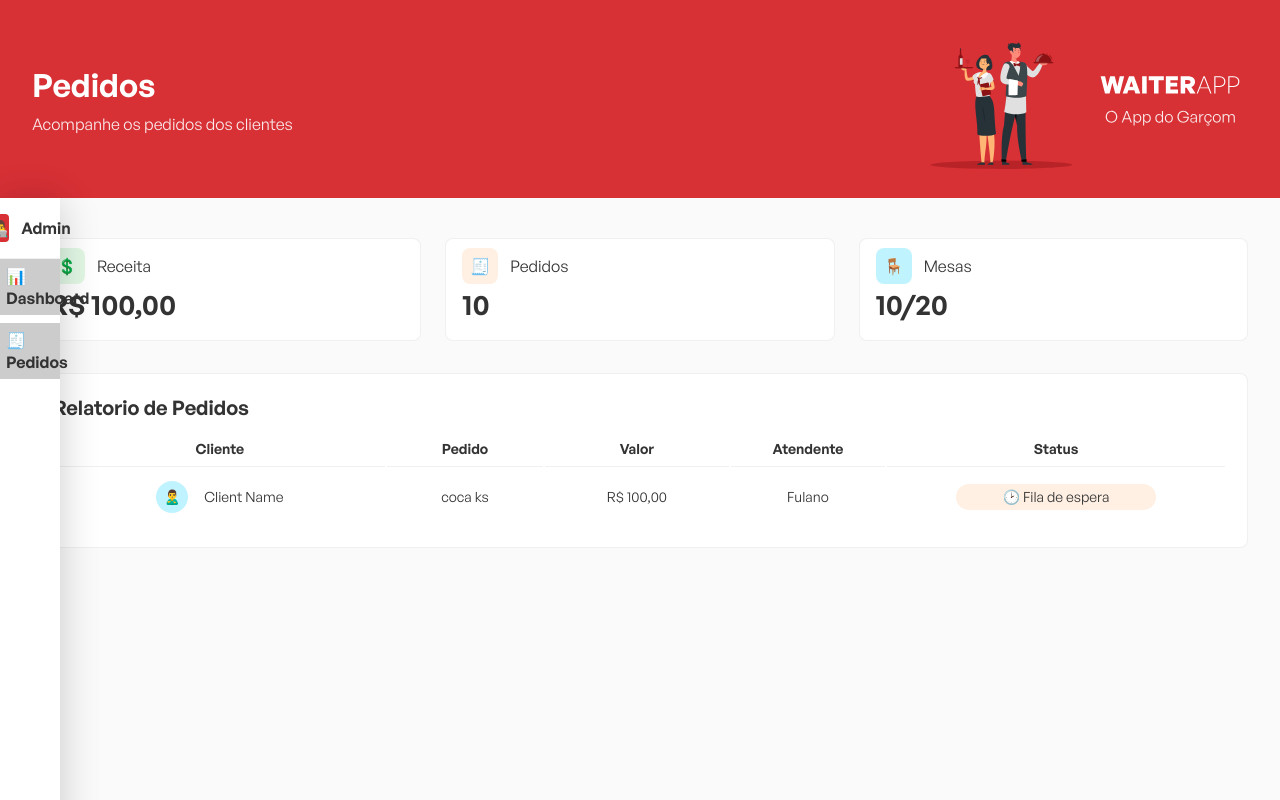
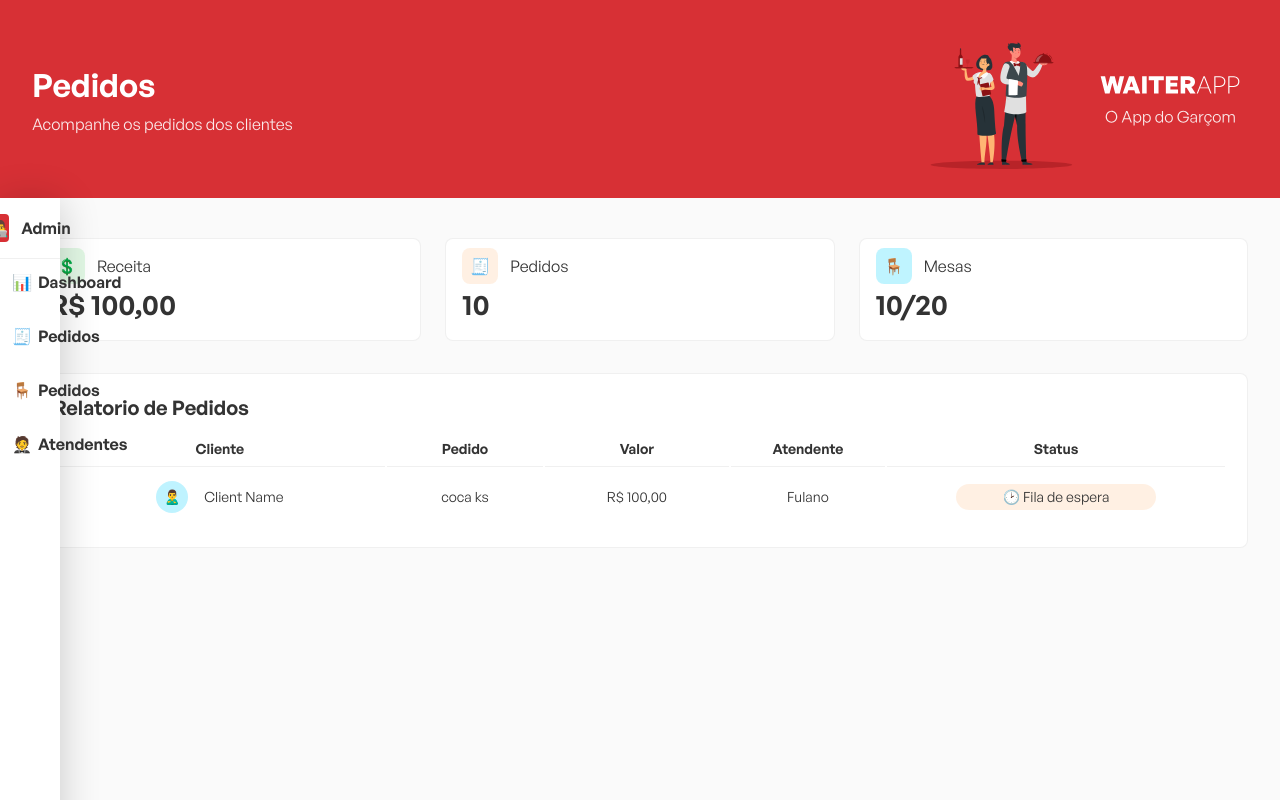
Before and after one commit to Augusto9237/waiter-app-web, a React (Vite) app: page / in a window 1280 px wide. Built offline with nearby package versions, Linux system fonts and the light colour scheme.

Commit message:
sidebar ok

```diff
--- a/src/components/Admin/SideBar/index.tsx
+++ b/src/components/Admin/SideBar/index.tsx
@@ -17,6 +17,16 @@ export default function SideBar() {
           <span>🧾</span>
           <strong>Pedidos</strong>
         </div>
+
+        <div className="sidebarIconItem">
+          <span>🪑</span>
+          <strong>Pedidos</strong>
+        </div>
+
+        <div className="sidebarIconItem">
+          <span>🤵</span>
+          <strong>Atendentes</strong>
+        </div>
       </SideBarBody>
     </Container>
   );
--- a/src/components/Admin/SideBar/styles.ts
+++ b/src/components/Admin/SideBar/styles.ts
@@ -9,8 +9,8 @@ export const Container = styled.div`
   background: #ffff;
   box-shadow: 0px 4px 40px rgba(0, 0, 0, 0.2);
 
-  @media (min-width: 1733px) {
-    width: 250px;
+  @media (min-width: 1700px) {
+    width: 200px;
   }
 `;
 
@@ -40,7 +40,12 @@ export const SideBarBody = styled.div`
   gap: 8px;
 
   .sidebarIconItem {
-    padding: 6px;
+    display: flex;
+    padding: 12px;
+    gap: 6px;
+  }
+  .sidebarIconItem:hover {
     background: #cccccc;
+    cursor: pointer;
   }
 `;
```
